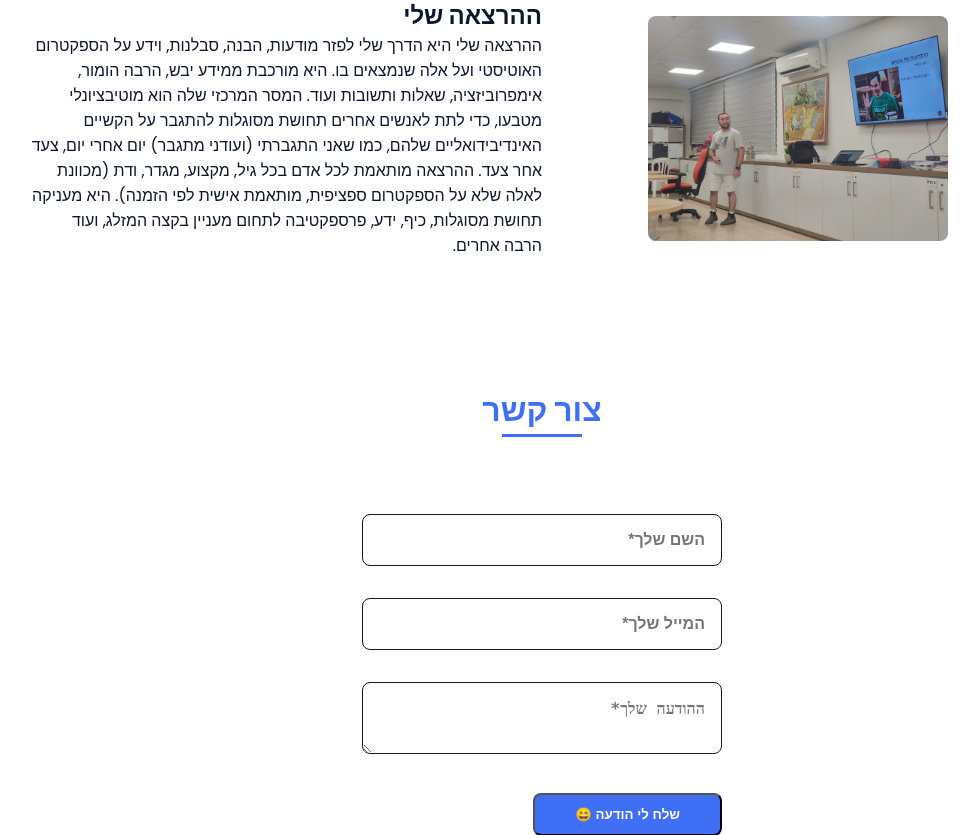
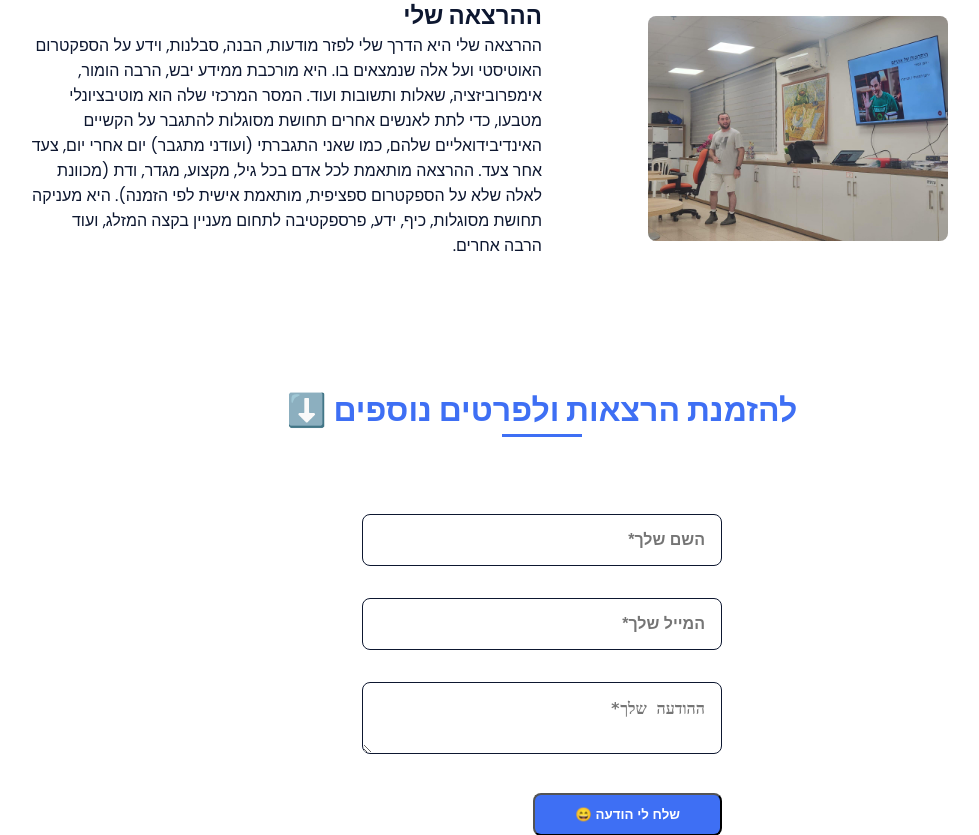
Before and after one commit to eyalyehiely/elad-landing-page, a Flask app: page / in a window 1280 px wide. Shown: the part 1645-2480 px from the top of the page, without its empty margins (98-1077 px from the left). Run offline with Flask 3, Linux system fonts and the light colour scheme.

Commit message:
updating text

```diff
--- a/templates/index.html
+++ b/templates/index.html
@@ -134,7 +134,7 @@
 
       <!-- ===== CONTACT ===== -->
       <section class="contact section" id="contact">
-        <h2 class="section-title">צור קשר</h2>
+        <h2 class="section-title">להזמנת הרצאות ולפרטים נוספים ⬇️</h2>
 
         <div class="contact__container bd-grid">
           <form action="/send_email" method="POST" class="contact__form">
```
